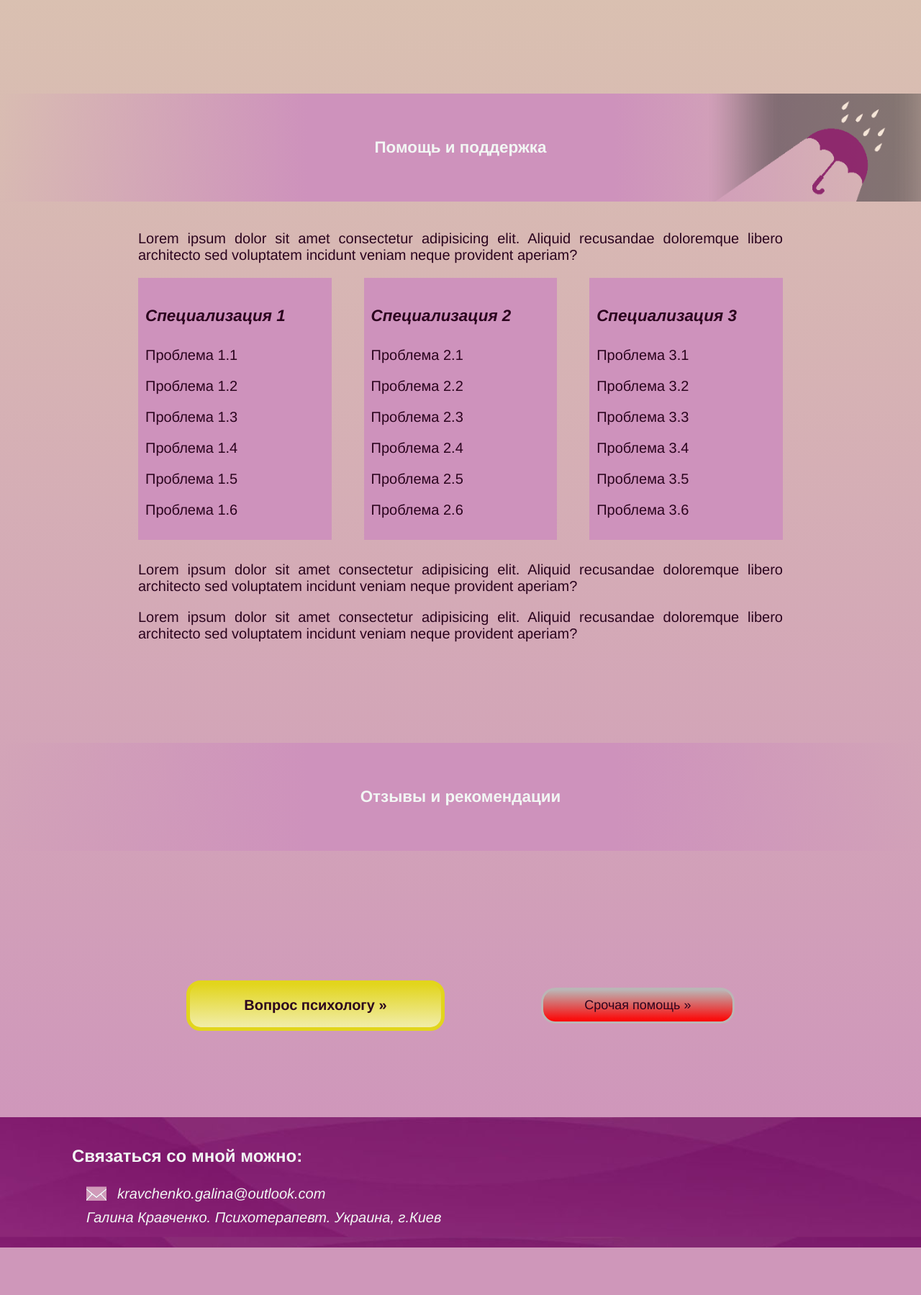
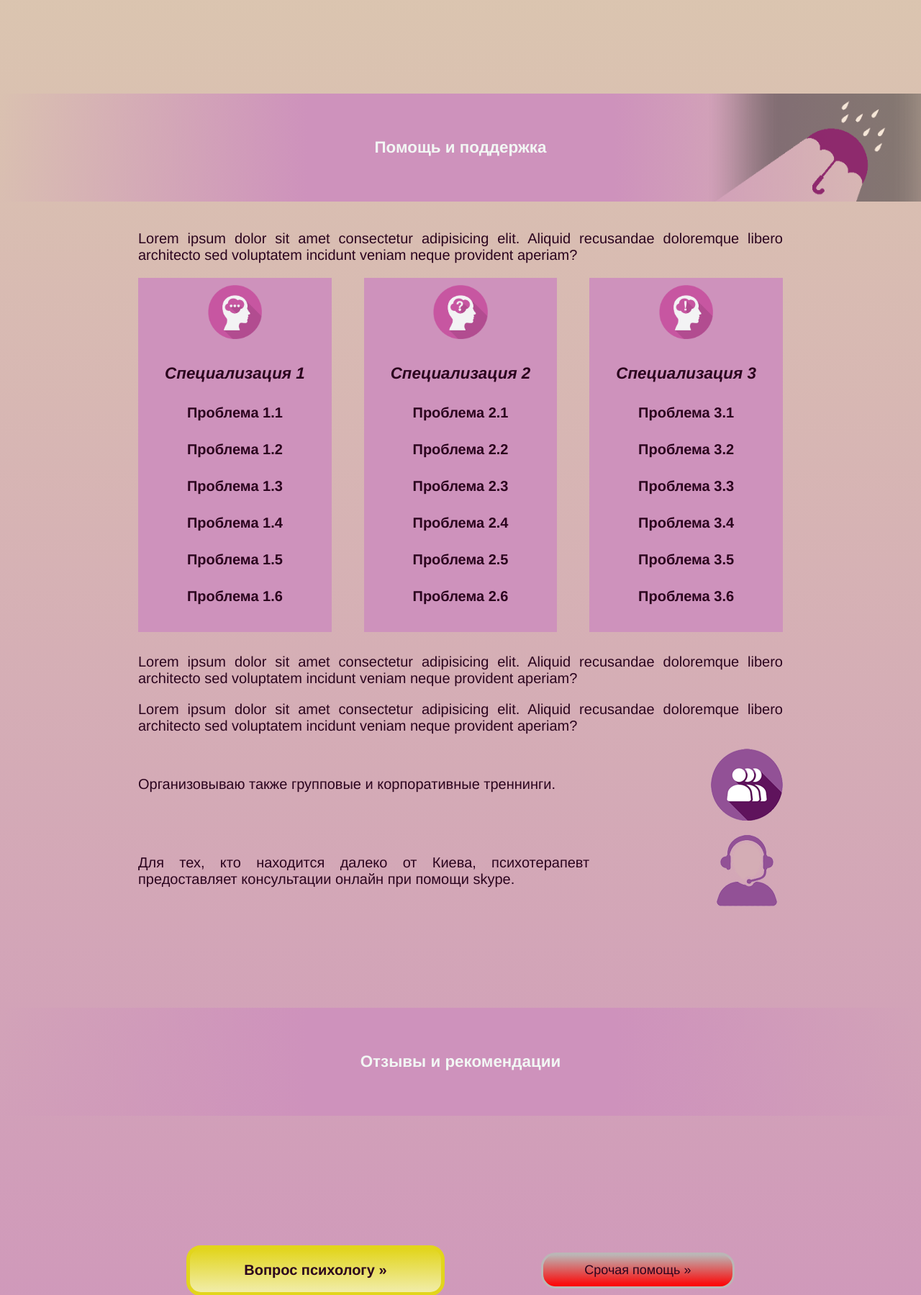
Before and after one commit to Vital-jan/psycholog, a PHP site: page / in a window 1280 px wide. Shown: the part 1841-3640 px from the top of the page at 72% size. Before the commit the page ends 3574 px from the top, so only its background shows below. Run offline with PHP 8.4, Linux system fonts and the light colour scheme; data that the repository does not hold is empty; some libraries are stand-ins or nearby versions.

Commit message:
2019-08-14

```diff
--- a/assets/css/styles.css
+++ b/assets/css/styles.css
@@ -26,6 +26,18 @@ body a {
 
 body li {
   list-style-type: none;
+}
+
+.action {
+  border-bottom: 8px solid transparent;
+  cursor: pointer;
+  font-weight: bold;
+}
+
+.action:hover {
+  border-bottom: 8px solid rgba(238, 250, 133, 0.2);
+  -webkit-transition-duration: .5s;
+          transition-duration: .5s;
 }
 
 .hidden-elem {
@@ -135,6 +147,18 @@ body li {
   -webkit-box-pack: center;
       -ms-flex-pack: center;
           justify-content: center;
+  -webkit-box-align: center;
+      -ms-flex-align: center;
+          align-items: center;
+}
+
+.justify-blocks {
+  display: -webkit-box;
+  display: -ms-flexbox;
+  display: flex;
+  -webkit-box-pack: justify;
+      -ms-flex-pack: justify;
+          justify-content: space-between;
   -webkit-box-align: center;
       -ms-flex-align: center;
           align-items: center;
@@ -705,11 +729,6 @@ footer .footer__content a {
   border-right: 20px solid #e6e6e6;
 }
 
-.action {
-  cursor: pointer;
-  font-weight: bold;
-}
-
 .action-button {
   display: -webkit-box;
   display: -ms-flexbox;
@@ -857,6 +876,15 @@ footer .footer__content a {
   background-color: #ce92bc;
   height: 100%;
   padding: 10px;
+  text-align: center;
+}
+
+.specialization .img {
+  text-align: center;
+}
+
+.specialization .img img {
+  height: 75px !important;
 }
 
 .education img {
--- a/assets/css/styles.scss
+++ b/assets/css/styles.scss
@@ -59,6 +59,17 @@ body {
     }
 }
 
+.action {
+    border-bottom: 8px solid transparent;
+    // height: 10px;
+    cursor: pointer;
+    font-weight: bold;
+    &:hover {
+        border-bottom: 8px solid $nav_underline;
+        transition-duration: .5s;
+    }
+
+}
 .hidden-elem {
     display: none!important;
 }
@@ -131,6 +142,12 @@ body {
 .center-blocks {
     display: flex;
     justify-content: center;
+    align-items: center;
+}
+
+.justify-blocks {
+    display: flex;
+    justify-content: space-between;
     align-items: center;
 }
 
@@ -602,10 +619,6 @@ footer {
         border-right: 20px solid rgb(230,230,230);
     }
 }
-.action {
-    cursor: pointer;
-    font-weight: bold;
-}
 
 .action-button {
     display: flex;
@@ -721,6 +734,13 @@ footer {
     background-color: $body_bgc;
     height: 100%;
     padding: 10px;
+    text-align: center;
+    .img {
+        text-align: center;
+        img {
+            height: 75px!important;
+        }
+    }
 }
 
 .education {
--- a/index.php
+++ b/index.php
@@ -91,36 +91,40 @@
             </p>
             <div class='flex-blocks'>
                 <div class='flex-blocks__text3 specialization'>
+                <div class='img'><img src='assets/img/head1.png'></div>
                 <h2>Специализация 1</h2>
                 <ul>
-                        <li>Проблема 1.1</li>
-                        <li>Проблема 1.2</li>
-                        <li>Проблема 1.3</li>
-                        <li>Проблема 1.4</li>
-                        <li>Проблема 1.5</li>
-                        <li>Проблема 1.6</li>
+                <li class='action'>Проблема 1.1</li>
+                <li class='action'>Проблема 1.2</li>
+                <li class='action'>Проблема 1.3</li>
+                <li class='action'>Проблема 1.4</li>
+                <li class='action'>Проблема 1.5</li>
+                <li class='action'>Проблема 1.6</li>
                 </ul>
                 </div>
                 <div class='flex-blocks__text3 specialization'>
+                    <div class='img'><img src='assets/img/head2.png'></div>
                     <h2>Специализация 2</h2>
                     <ul>
-                        <li>Проблема 2.1</li>
-                        <li>Проблема 2.2</li>
-                        <li>Проблема 2.3</li>
-                        <li>Проблема 2.4</li>
-                        <li>Проблема 2.5</li>
-                        <li>Проблема 2.6</li>
+                        <li class='action'>Проблема 2.1</li>
+                        <li class='action'>Проблема 2.2</li>
+                        <li class='action'>Проблема 2.3</li>
+                        <li class='action'>Проблема 2.4</li>
+                        <li class='action'>Проблема 2.5</li>
+                        <li class='action'>Проблема 2.6</li>
                     </ul>
                 </div>
                 <div class='flex-blocks__text3 specialization'>
+                <div class='img'><img src='assets/img/head3.png'></div>
+
                     <h2>Специализация 3</h2>
                     <ul>
-                        <li>Проблема 3.1</li>
-                        <li>Проблема 3.2</li>
-                        <li>Проблема 3.3</li>
-                        <li>Проблема 3.4</li>
-                        <li>Проблема 3.5</li>
-                        <li>Проблема 3.6</li>
+                        <li class='action'>Проблема 3.1</li>
+                        <li class='action'>Проблема 3.2</li>
+                        <li class='action'>Проблема 3.3</li>
+                        <li class='action'>Проблема 3.4</li>
+                        <li class='action'>Проблема 3.5</li>
+                        <li class='action'>Проблема 3.6</li>
                     </ul>
                 </div>
                 </div>
@@ -129,6 +133,14 @@
                 </p>
                 <p>
                     Lorem ipsum dolor sit amet consectetur adipisicing elit. Aliquid recusandae doloremque libero architecto sed voluptatem incidunt veniam neque provident aperiam?
+                </p>
+                <p class='justify-blocks'>
+                    <span style='width:70%'>Организовываю также групповые и корпоративные треннинги.</span>
+                    <img src='assets/img/human.png'>
+                </p>
+                <p class='justify-blocks'>
+                    <span style='width:70%'>Для тех, кто находится далеко от Киева, психотерапевт предоставляет консультации онлайн при помощи skype.</span>
+                    <img src='assets/img/skype-img.png'>
                 </p>
         "),
 
```
Also changed, not shown: assets/img/head1.png (added), assets/img/head2.png (added), assets/img/head3.png (added), assets/img/human.png (added), assets/img/skype-img.png (added), 2 other files. Lines whose indentation alone changed are shown as unchanged.
